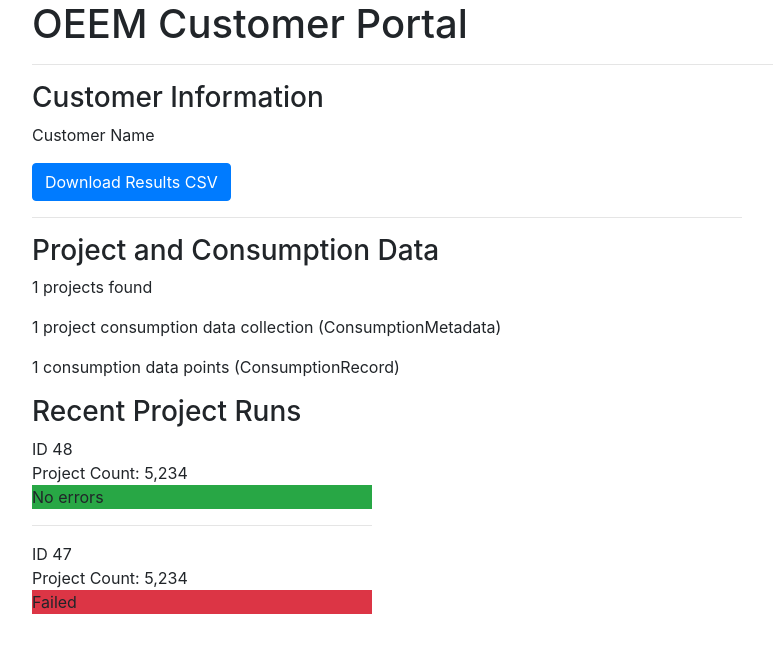
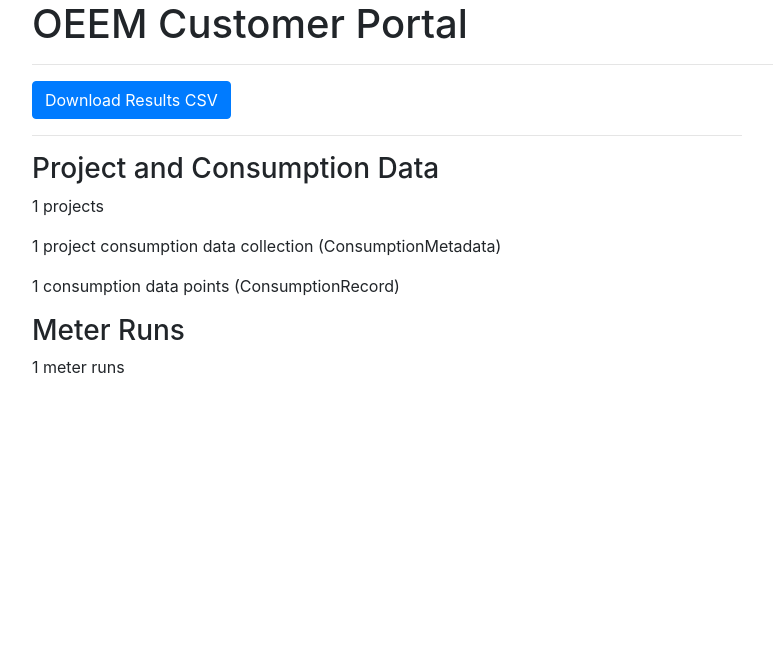
Before and after one commit to impactlab/oeem-energy-datastore, a Django app: template portal/templates/index.html in a window 1280 px wide. Shown: the top 653 px of the page, without its empty margins (68-841 px from the left). Run offline with Django 3.2, Linux system fonts and the light colour scheme; the template is opened without the code that fills it: most values are stand-ins (such as "Sample title", 1, 10 or a date in 2020); some libraries are stand-ins or nearby versions.

Commit message:
MeterRun stats on customer portal

```diff
--- a/portal/templates/index.html
+++ b/portal/templates/index.html
@@ -14,9 +14,6 @@
 
     <div class="col-md-8">
 
-      <h3>Customer Information</h3>
-      <p>Customer Name</p>
-
       <div>
         <a href="" class="btn btn-primary">Download Results CSV</a>
       </div>
@@ -25,26 +22,17 @@
 
       <h3>Project and Consumption Data</h3>
 
-      <p>{{ project_count }} projects found</p>
+      <p>{{ project_count }} projects</p>
       <p>{{ consumptionmetadata_count }} project consumption data collection (ConsumptionMetadata)</p>
       <p>{{ consumptionrecord_count }} consumption data points (ConsumptionRecord)</p>
 
-    </div>
-    <div class="col-md-4">
-      <h3>Recent Project Runs</h3>
-
-      <div>ID 48</div>
-      <div>Project Count: 5,234</div>
-      <div class="bg-success">No errors</div>
-
-      <hr />
-
-      <div>ID 47</div>
-      <div>Project Count: 5,234</div>
-      <div class="bg-danger">Failed</div>
+      <h3>Meter Runs</h3>
+      <p>{{ meterrun_count }} meter runs</p>
 
     </div>
 
+    <div class="col-md-4">
+    </div>
   </div>
 </div>
 
--- a/portal/views.py
+++ b/portal/views.py
@@ -7,7 +7,8 @@ def index(request):
     data = {
         'project_count': models.Project.objects.count(),
         'consumptionmetadata_count': models.ConsumptionMetadata.objects.count(),
-        'consumptionrecord_count': models.ConsumptionRecord.objects.count()
+        'consumptionrecord_count': models.ConsumptionRecord.objects.count(),
+        'meterrun_count': models.MeterRun.objects.count()
     }
 
     return render(request, 'index.html', data)
```
